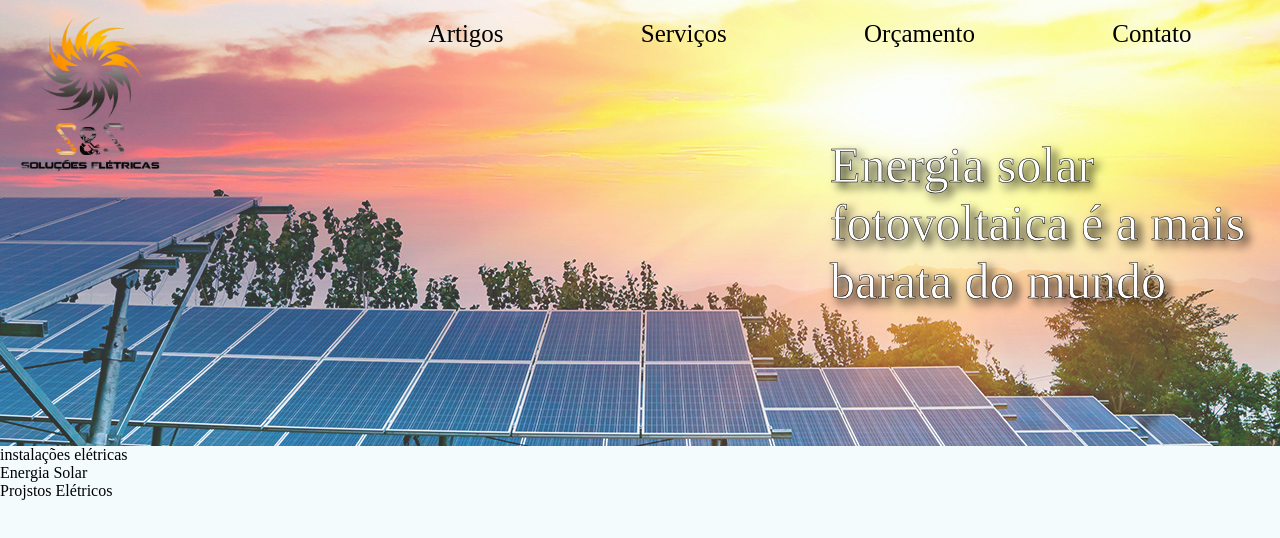
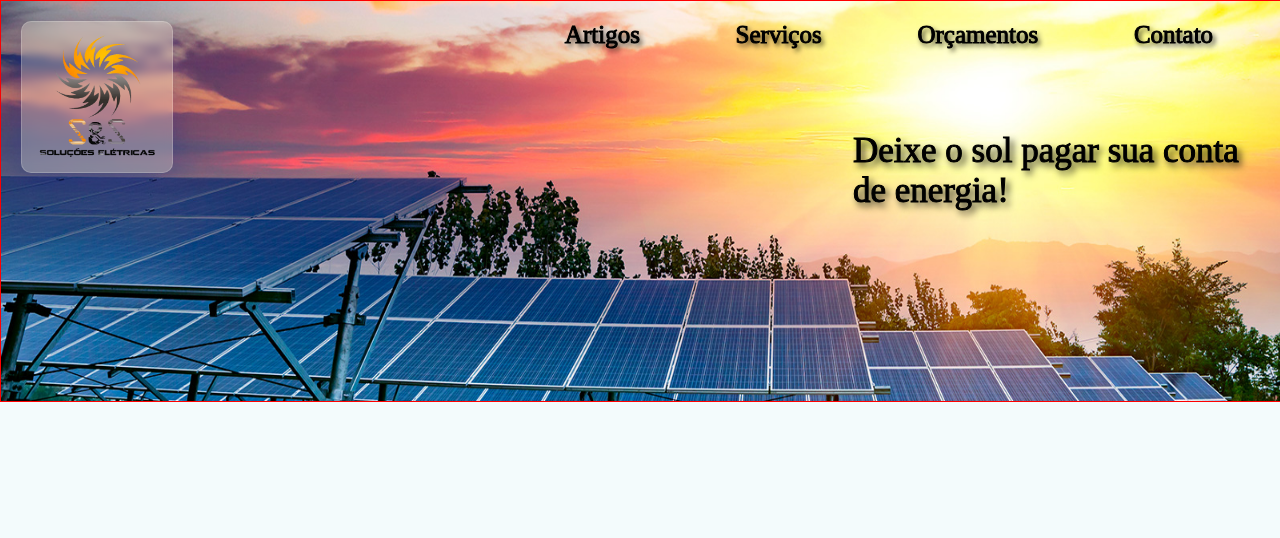
Before and after one commit to paulohssouza/s-ssolucoeseletricas, a plain HTML site: page index.html in a window 1280 px wide. Drawn offline with Linux system fonts and the light colour scheme.

Commit message:
Reajuste layout com css do topo da página.

```diff
--- a/index.html
+++ b/index.html
@@ -11,33 +11,23 @@
 </head>
 
 <body>
-	<header class="header-containner">
-		<div class="containner-logo">
-			<img id="logo" src="images/Logo e Favicon/LogoS.png" alt="Logo S&S">
+	<header class="header containner">
+		<div class="containner logo-menu">
+			<div class="container logo">
+				<img src="images/Logo e Favicon/LogoS.png" alt="Logo S&S" id="logo">
+			</div>
+			<nav class="cointainner menu">
+				<a href="">Artigos</a>
+				<a href="">Serviços</a>
+				<a href="">Orçamentos</a>
+				<a href="">Contato</a>
+			</nav>
 		</div>
-		<div class="containner-img-header">
-			<img id="image-header" src="images/essolar-contato-background.jpg" alt="Placas Solares">
-			<p id="p-header">Energia solar fotovoltaica é a mais barata do mundo</p>
+		<div class="containner p-header">
+			<p id="p-header">Deixe o sol pagar sua conta de energia!</p>
 		</div>
-		<nav class="menu">
-			<a href="">Artigos</a>
-			<a href="">Serviços</a>
-			<a href="">Orçamento</a>
-			<a href="">Contato</a>
-		</nav>
 	</header>
-	<main class="main-containner">
-		<section class="serviços">
-			<div id="inst-elétricas">
-				instalações elétricas
-			</div>
-			<div id="energia-solar">
-				Energia Solar
-			</div>
-			<div id="projetos">
-				Projstos Elétricos
-			</div>
-		</section>
+	<main class="main containner">
 	</main>
 </body>
 
--- a/style.css
+++ b/style.css
@@ -7,57 +7,74 @@ a {
   text-decoration: none;
   color: black;
   font-size: 25px;
+  -webkit-text-stroke: 1px;
+  -webkit-text-stroke-color: black;
+  text-shadow: 0.1em 0.1em 0.2em black;
 }
 
 body {
-  background-color: rgb(243,251,252);
+  background-color: rgb(243, 251, 252);
 }
 
-#image-header {
-  opacity: 80%;
+.containner {
+  display: flex;
+  flex-wrap: wrap;
 }
 
-.header-containner {
-  display: flex;
-  flex-direction: column;
+.header {
+  width: 100%;
+  height: 400px;
+  border: solid red 1px;
+  background-image: url(images/essolar-contato-background.jpg);
+  background-size: 100% 100%;
+  flex-direction: row;
 }
 
-.containner-logo {
-  display: flex;
-}
-
-#logo {
-  position: absolute;
-  z-index: 1;
-  width: 180px;
+.logo-menu {
+  width: 100%;
+  height: 70px;
+  justify-content: space-between;
+  margin: 20px;
 }
 
 .menu {
   display: flex;
-  flex-wrap: wrap;
-  position: absolute;
-  z-index: 2;
-  width: 900px;
-  align-self: flex-end;
+  width: 60%;
   justify-content: space-around;
-  margin: 10px;
-  padding: 10px;
-}
-
-.containner-img-header {
-  display: flex;
-  justify-content: flex-end;
   flex-wrap: wrap;
 }
 
+.p-header {
+  display: flex;
+  width: 100%;
+  height: 160px;
+  justify-content: flex-end;
+  margin-left: 65%;
+  margin-bottom: 150px;
+}
+
 #p-header {
-  position: absolute;
-  z-index: 3;
-  align-self: center;
-  color: white;
-  font-size: 50px;
+  margin: 20px;
+  color: black;
+  font-size: 35px;
+  -webkit-text-stroke: 1px;
+  -webkit-text-stroke-color: black;
   text-shadow: 0.1em 0.1em 0.2em black;
-  width: 450px;
-  -webkit-text-stroke-color: black ;
-  -webkit-text-stroke-width: 0.5px;
 }
+
+.logo {
+  width: 150px;
+  height: 150px;
+  background: rgba(255, 255, 255, 0.25);
+  box-shadow: 0 8px 32px 0 rgba(31, 38, 135, 0.37);
+  backdrop-filter: blur(4px);
+  -webkit-backdrop-filter: blur(4px);
+  border-radius: 10px;
+  border: 1px solid rgba(255, 255, 255, 0.18);
+  align-self: flex-start;
+}
+
+#logo {
+  width: 150px;
+  height: 150px;
+}
```
